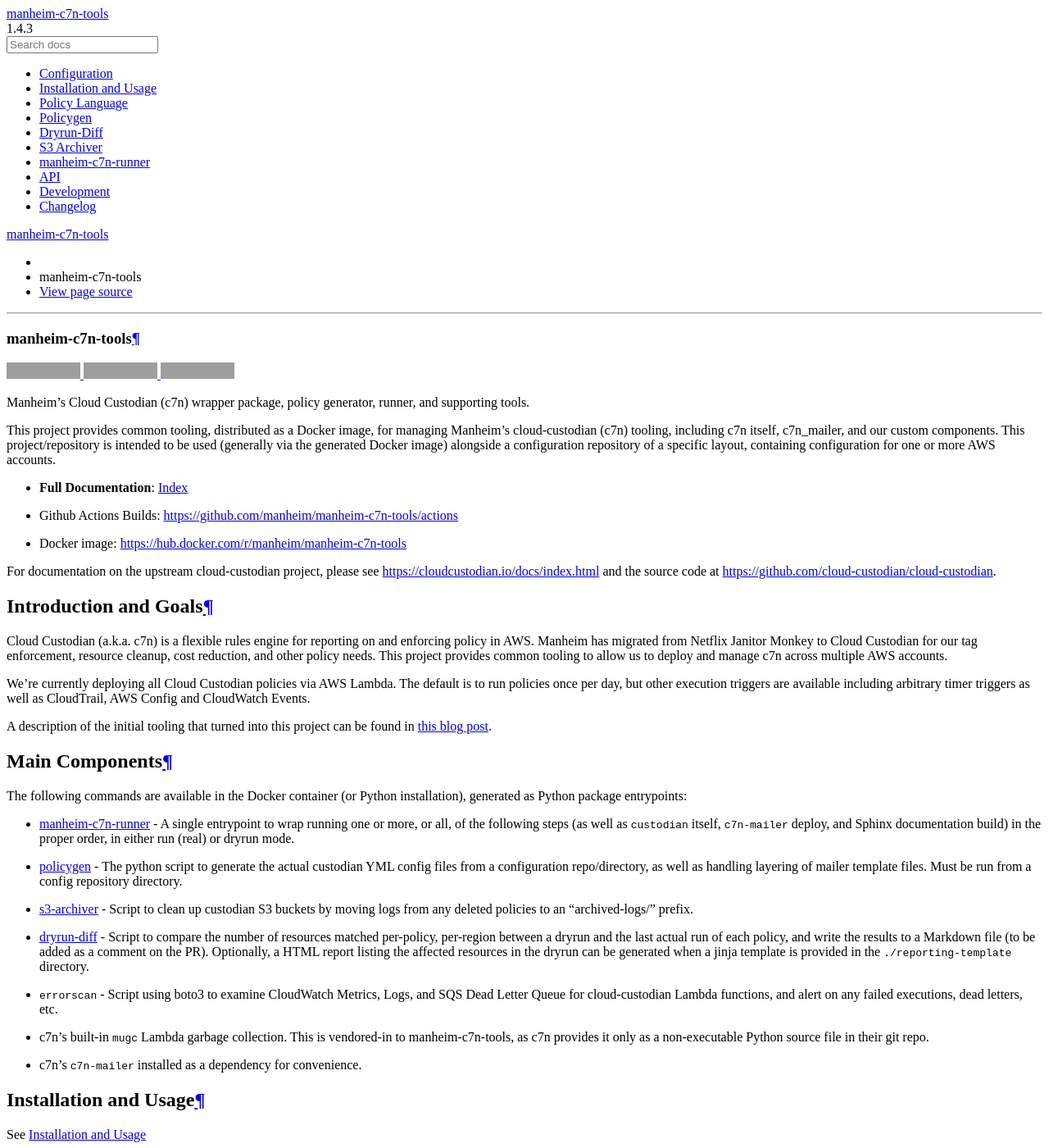
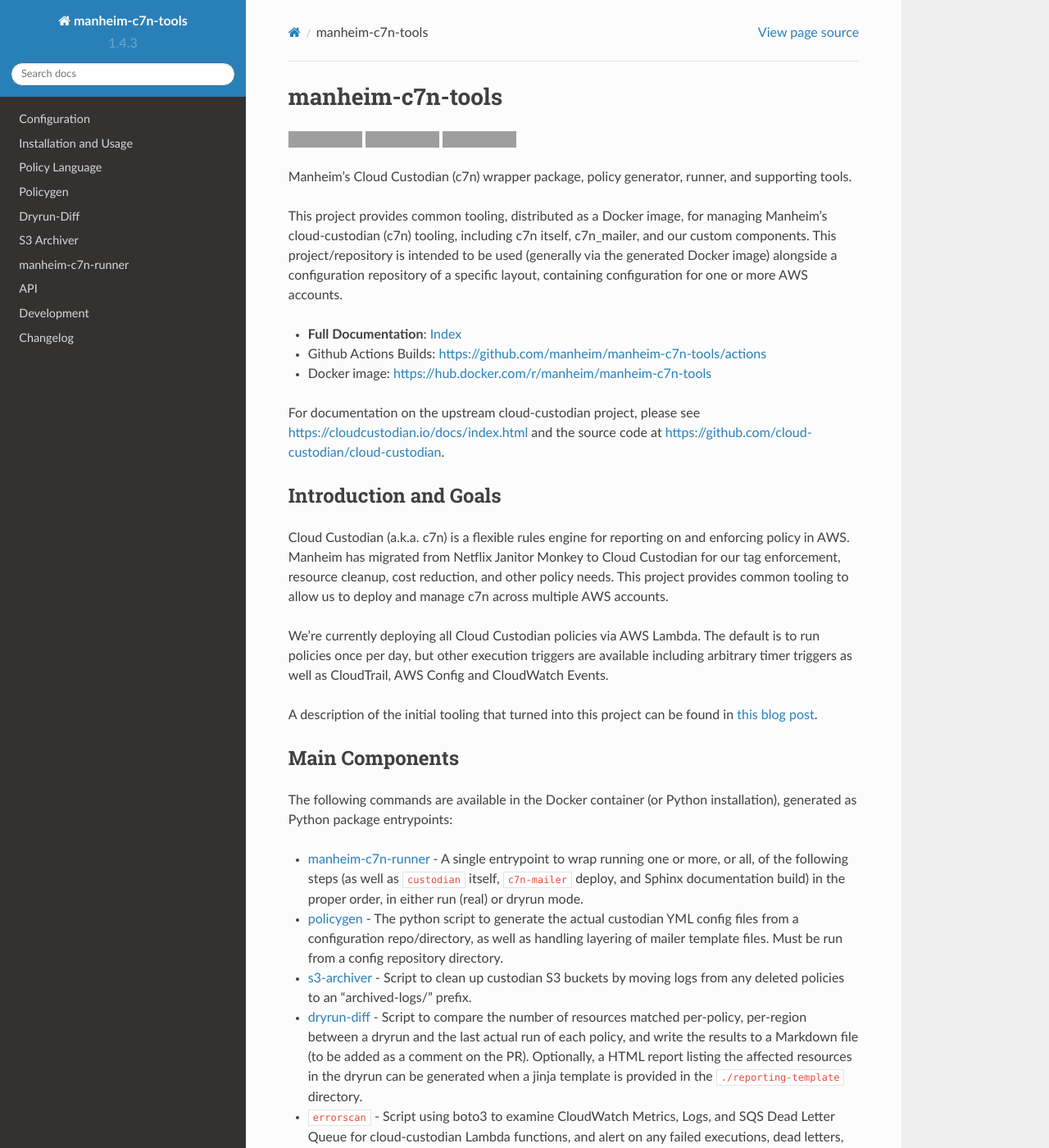
Before and after one commit to manheim/manheim-c7n-tools, a Sphinx documentation site: the page built from docs/source/index.rst, in a window 1280 px wide and 1400 px high. Shown: the whole window at 82% size. Built offline with Sphinx 7.4.7 and the Read the Docs theme 2.0.0, drawn with Linux system fonts in a browser that asks for light colours; grey boxes are pictures that could not be loaded.

Commit message:
fix: missing rtd css

```diff
--- a/docs/source/conf.py
+++ b/docs/source/conf.py
@@ -149,12 +149,12 @@
 # directly to the root of the documentation.
 # html_extra_path = []
 
-html_context = {
-    'css_files': [
-        # thanks to: https://rackerlabs.github.io/docs-rackspace/tools/rtd-tables.html
-        '_static/theme_overrides.css',  # override wide tables in RTD theme
-    ],
-}
+# thanks to: https://rackerlabs.github.io/docs-rackspace/tools/rtd-tables.html
+#   see: https://docs.readthedocs.io/en/stable/guides/adding-custom-css.html
+#   for the updated way to do this (as used here)
+html_css_files = [
+    '_static/theme_overrides.css',  # override wide tables in RTD theme
+]
 
 # If not '', a 'Last updated on:' timestamp is inserted at every page bottom,
 # using the given strftime format.
```
